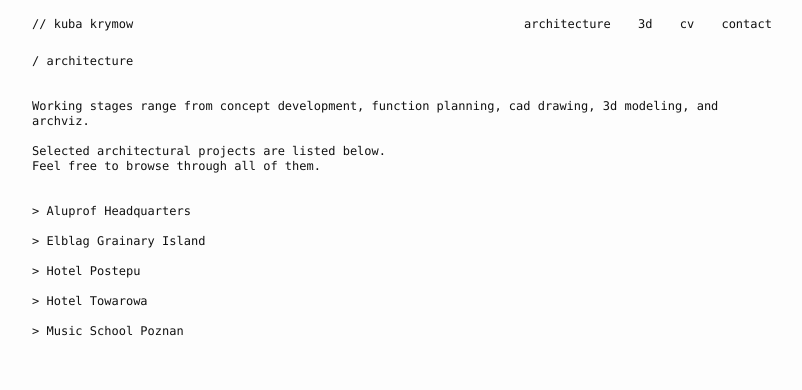
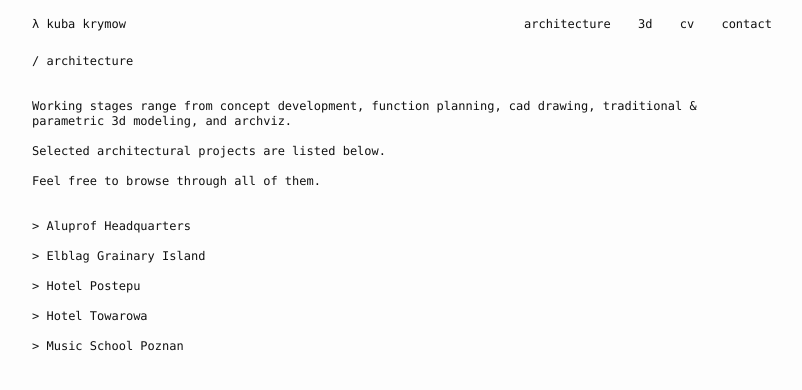
Before and after one commit to itsKuba/itsKuba.github.io, a Jekyll site: the page built from 01_architecture.md, in a window 1280 px wide. Shown: the top 390 px of the page, without its empty margins (238-1040 px from the left). Built offline with Jekyll 4.4.1, drawn with Linux system fonts in a browser that asks for light colours.

Commit message:
added made-with-love and conducted further code cleanup

```diff
--- a/01_architecture.md
+++ b/01_architecture.md
@@ -6,9 +6,10 @@ order: 01
 ---
 
 <!-- INSERTED PROJECTS -->
-Working stages range from concept development, function planning, cad drawing, 3d modeling, and archviz.
+Working stages range from concept development, function planning, cad drawing, traditional & parametric 3d modeling, and archviz.
 <br /><br />
-Selected architectural projects are listed below.<br />
+Selected architectural projects are listed below.
+<br /><br />
 Feel free to browse through all of them.
 <br /><br />
 
--- a/_config.yml
+++ b/_config.yml
@@ -1,5 +1,5 @@
 # Site settings
-title: // kuba krymow
+title: λ kuba krymow
 email: itskuba@github.io
 description: >
   Portfolio for the interwebs.
--- a/_layouts/post.html
+++ b/_layouts/post.html
@@ -29,7 +29,7 @@ layout: default
   <br />
   {% if page.previous.url %}
     <div class="FloatLeft">
-      <a class="prev" href="{{page.previous.url}}">< {{page.previous.title}}</a>
+      <a class="prev" href="{{page.previous.url}}"><</a>
     </div>
     {% else %}
       <div class="FloatLeft">
@@ -39,7 +39,7 @@ layout: default
 
   {% if page.next.url %}
     <div class="FloatRight">
-        <a class="next" href="{{page.next.url}}">{{page.next.title}} ></a>
+        <a class="next" href="{{page.next.url}}">></a>
       </div>
       {% else %}
       <div class="FloatRight">
--- a/_sass/_base.scss
+++ b/_sass/_base.scss
@@ -91,12 +91,6 @@ h1, h2, h3, h4, h5, h6 {
     font-weight: $base-font-weight;
 }
 
-h7 {
-    color: $brand-color;
-}
-
-
-
 /**
  * Links
  */
@@ -111,6 +105,15 @@ a {
     &:hover {
         color: $brand-color;
         text-decoration: underline;
+    }
+
+}
+
+h7 {
+    color: $brand-color;
+    &:hover {
+        color: $brand-color;
+        text-decoration: none !important;
     }
 }
 
--- a/index.html
+++ b/index.html
@@ -3,7 +3,7 @@ layout: default
 ---
 
 <div class="home">
-  /<br /><br />
+  /<br /><br /><br />
   Welcome to my humble portfolio for the interwebs.
   <br /><br /><br />
   The work shown includes a selection of projects in  architecture, 3d, vfx & motiongraphics, 2d graphic design, and other visual and or code related experiments.
@@ -12,7 +12,7 @@ layout: default
 
   <br />
   <br />
-  Enjoy!<h7><3</h7>
+  Enjoy!<a class="h7" href="/made-with-love.html"><h7><3</h7></a>
   <br />
 
 </div>
```
Also changed, not shown: made-with-love.html (added, +9 -0 lines), 2 other files.
